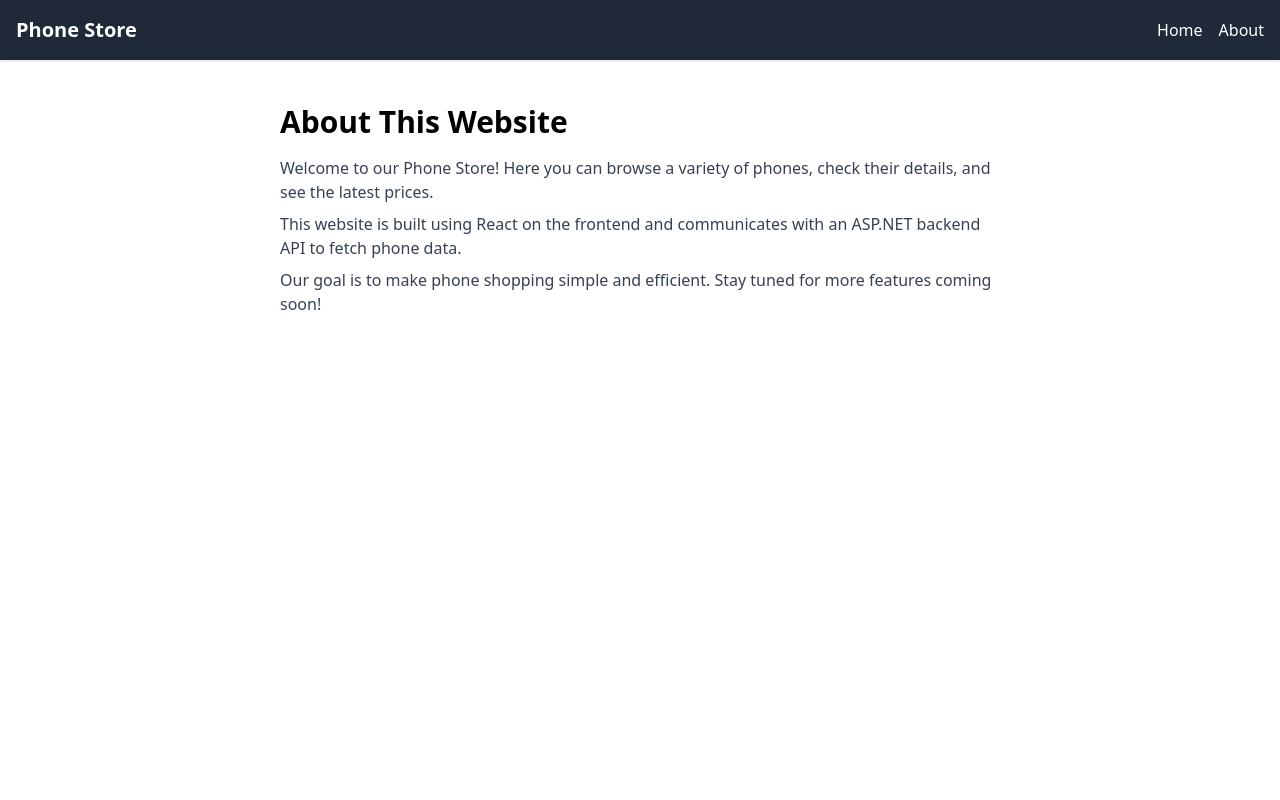
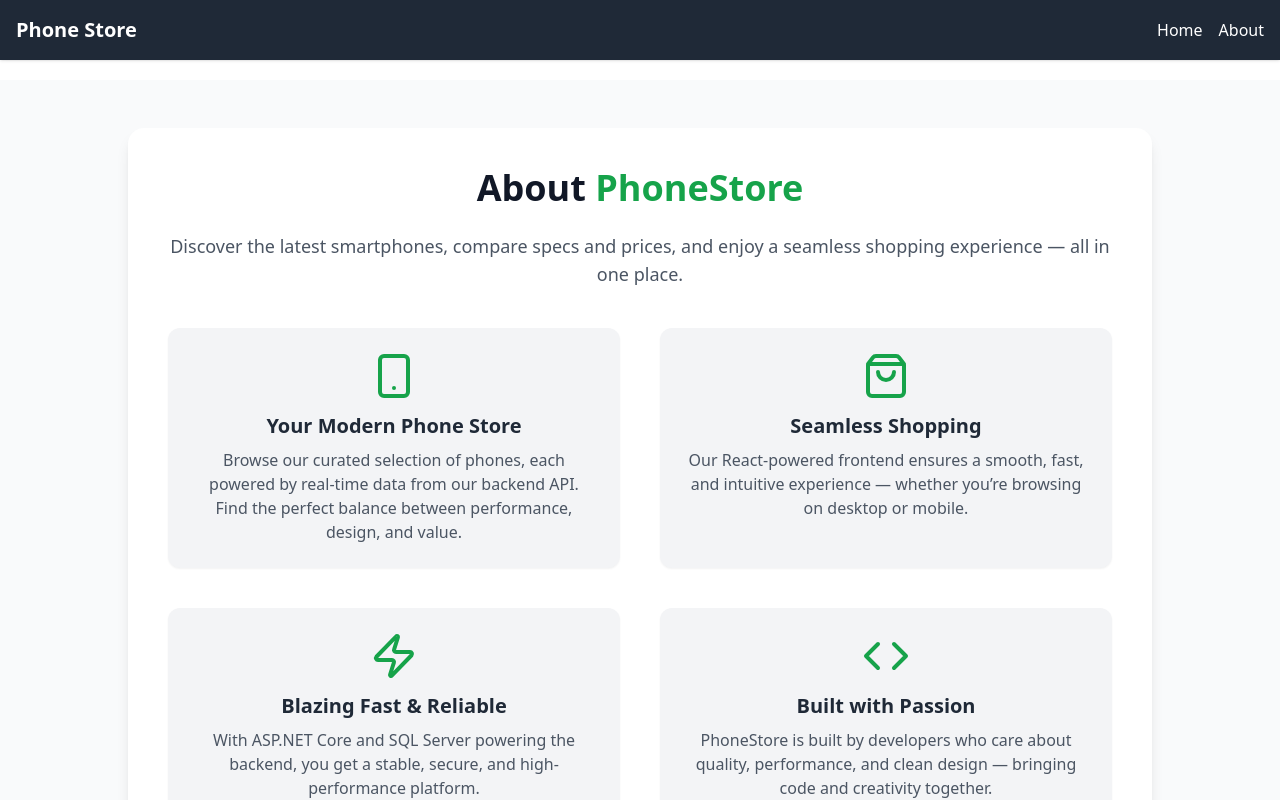
Before and after one commit to RAPHJID/PhoneStoreUI, a React (Create React App) app: page /about in a window 1280 px wide. Shown: the top 800 px of the page. Built offline with nearby package versions, Linux system fonts and the light colour scheme; the HTML template or start-up script is replaced by a standard one.

Commit message:
feat: redesigned about page

```diff
--- a/src/pages/About.jsx
+++ b/src/pages/About.jsx
@@ -1,21 +1,97 @@
 import React from "react";
+import { motion } from "framer-motion";
+import { Smartphone, ShoppingBag, Zap, Code } from "lucide-react";
 
 const About = () => {
   return (
-    <div className="p-6 max-w-3xl mx-auto">
-      <h1 className="text-3xl font-bold mb-4">About This Website</h1>
-      <p className="text-gray-700 mb-2">
-        Welcome to our Phone Store! Here you can browse a variety of phones,
-        check their details, and see the latest prices.
-      </p>
-      <p className="text-gray-700 mb-2">
-        This website is built using React on the frontend and communicates with
-        an ASP.NET backend API to fetch phone data.
-      </p>
-      <p className="text-gray-700">
-        Our goal is to make phone shopping simple and efficient. Stay tuned for
-        more features coming soon!
-      </p>
+    <div className="min-h-screen bg-gray-50 py-12 px-6">
+      <motion.div
+        className="max-w-5xl mx-auto bg-white rounded-2xl shadow-lg p-10"
+        initial={{ opacity: 0, y: 30 }}
+        animate={{ opacity: 1, y: 0 }}
+        transition={{ duration: 0.6 }}
+      >
+        {/* Header Section */}
+        <h1 className="text-4xl font-extrabold text-center text-gray-900 mb-6">
+          About <span className="text-green-600">PhoneStore</span>
+        </h1>
+        <p className="text-center text-gray-600 text-lg mb-10">
+          Discover the latest smartphones, compare specs and prices, and enjoy
+          a seamless shopping experience — all in one place.
+        </p>
+
+        {/* Info Cards */}
+        <div className="grid md:grid-cols-2 gap-10">
+          {/* Card 1 */}
+          <motion.div
+            whileHover={{ scale: 1.03 }}
+            className="flex flex-col items-center text-center p-6 bg-gray-100 rounded-xl shadow-sm"
+          >
+            <Smartphone className="w-12 h-12 text-green-600 mb-3" />
+            <h2 className="text-xl font-semibold mb-2 text-gray-800">
+              Your Modern Phone Store
+            </h2>
+            <p className="text-gray-600">
+              Browse our curated selection of phones, each powered by real-time
+              data from our backend API. Find the perfect balance between
+              performance, design, and value.
+            </p>
+          </motion.div>
+
+          {/* Card 2 */}
+          <motion.div
+            whileHover={{ scale: 1.03 }}
+            className="flex flex-col items-center text-center p-6 bg-gray-100 rounded-xl shadow-sm"
+          >
+            <ShoppingBag className="w-12 h-12 text-green-600 mb-3" />
+            <h2 className="text-xl font-semibold mb-2 text-gray-800">
+              Seamless Shopping
+            </h2>
+            <p className="text-gray-600">
+              Our React-powered frontend ensures a smooth, fast, and intuitive
+              experience — whether you’re browsing on desktop or mobile.
+            </p>
+          </motion.div>
+
+          {/* Card 3 */}
+          <motion.div
+            whileHover={{ scale: 1.03 }}
+            className="flex flex-col items-center text-center p-6 bg-gray-100 rounded-xl shadow-sm"
+          >
+            <Zap className="w-12 h-12 text-green-600 mb-3" />
+            <h2 className="text-xl font-semibold mb-2 text-gray-800">
+              Blazing Fast & Reliable
+            </h2>
+            <p className="text-gray-600">
+              With ASP.NET Core and SQL Server powering the backend, you get a
+              stable, secure, and high-performance platform.
+            </p>
+          </motion.div>
+
+          {/* Card 4 */}
+          <motion.div
+            whileHover={{ scale: 1.03 }}
+            className="flex flex-col items-center text-center p-6 bg-gray-100 rounded-xl shadow-sm"
+          >
+            <Code className="w-12 h-12 text-green-600 mb-3" />
+            <h2 className="text-xl font-semibold mb-2 text-gray-800">
+              Built with Passion
+            </h2>
+            <p className="text-gray-600">
+              PhoneStore is built by developers who care about quality,
+              performance, and clean design — bringing code and creativity
+              together.
+            </p>
+          </motion.div>
+        </div>
+
+        {/* Footer */}
+        <div className="text-center mt-12">
+          <p className="text-gray-500 text-sm">
+            © {new Date().getFullYear()} PhoneStore. All rights reserved.
+          </p>
+        </div>
+      </motion.div>
     </div>
   );
 };
```
